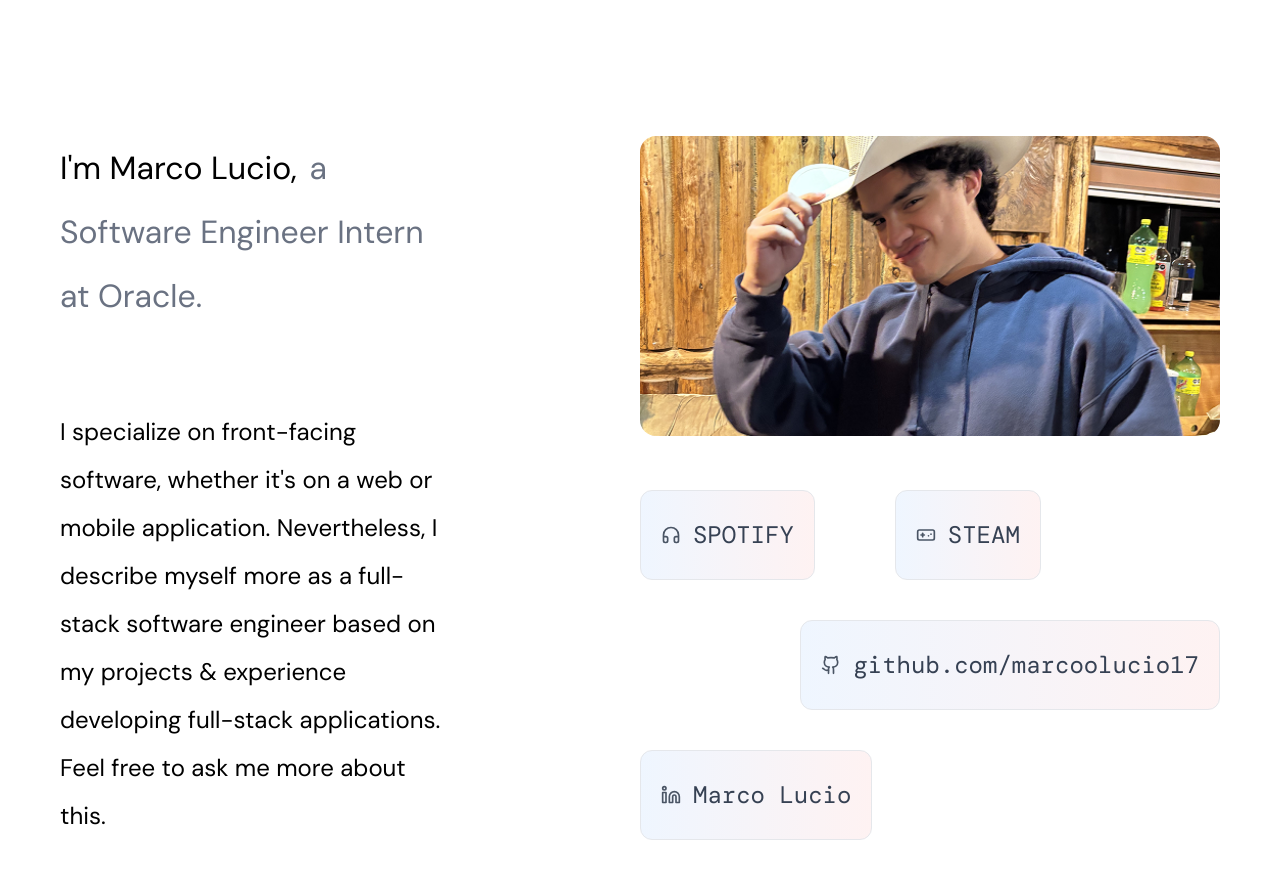
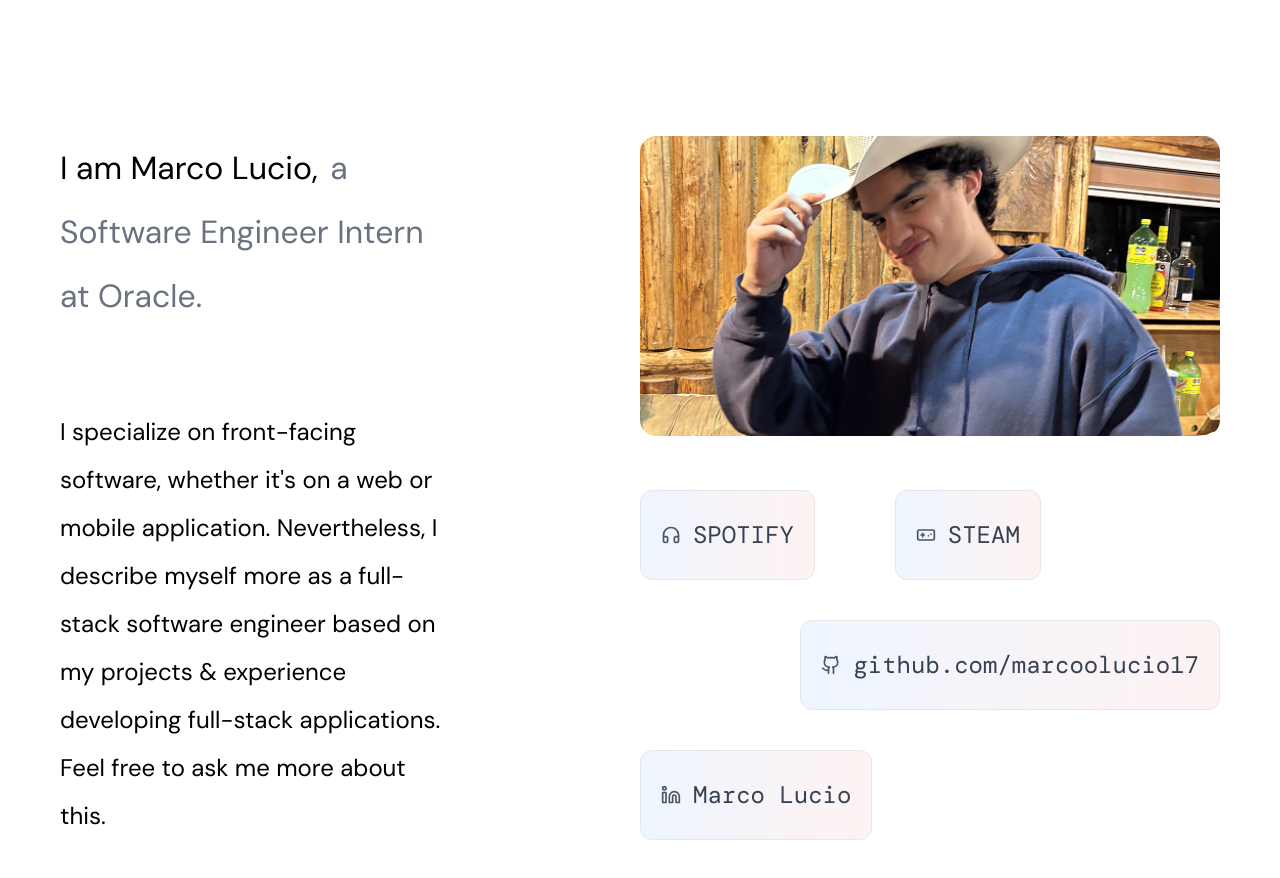
Before and after one commit to marcoolucio17/marcoco-portfolio, a Next.js app: page / in a window 1280 px wide. Shown: the part 900-1778 px from the top of the page. Built offline with nearby package versions, Linux system fonts and the light colour scheme; no server answers.

Commit message:
hotfix on aboutme

```diff
--- a/src/app/components/sections/AboutMe.tsx
+++ b/src/app/components/sections/AboutMe.tsx
@@ -29,7 +29,7 @@ export default function AboutMe() {
           {/* Header at top */}
           <div className="font-sans text-xl lg:text-2xl">
             <h2 className="font-sans leading-relaxed">
-              I'm Marco Lucio, {" "}
+              I am Marco Lucio, {" "}
               <span className="text-gray-500 ml-1">
                 a Software Engineer Intern at Oracle.
               </span>
```
